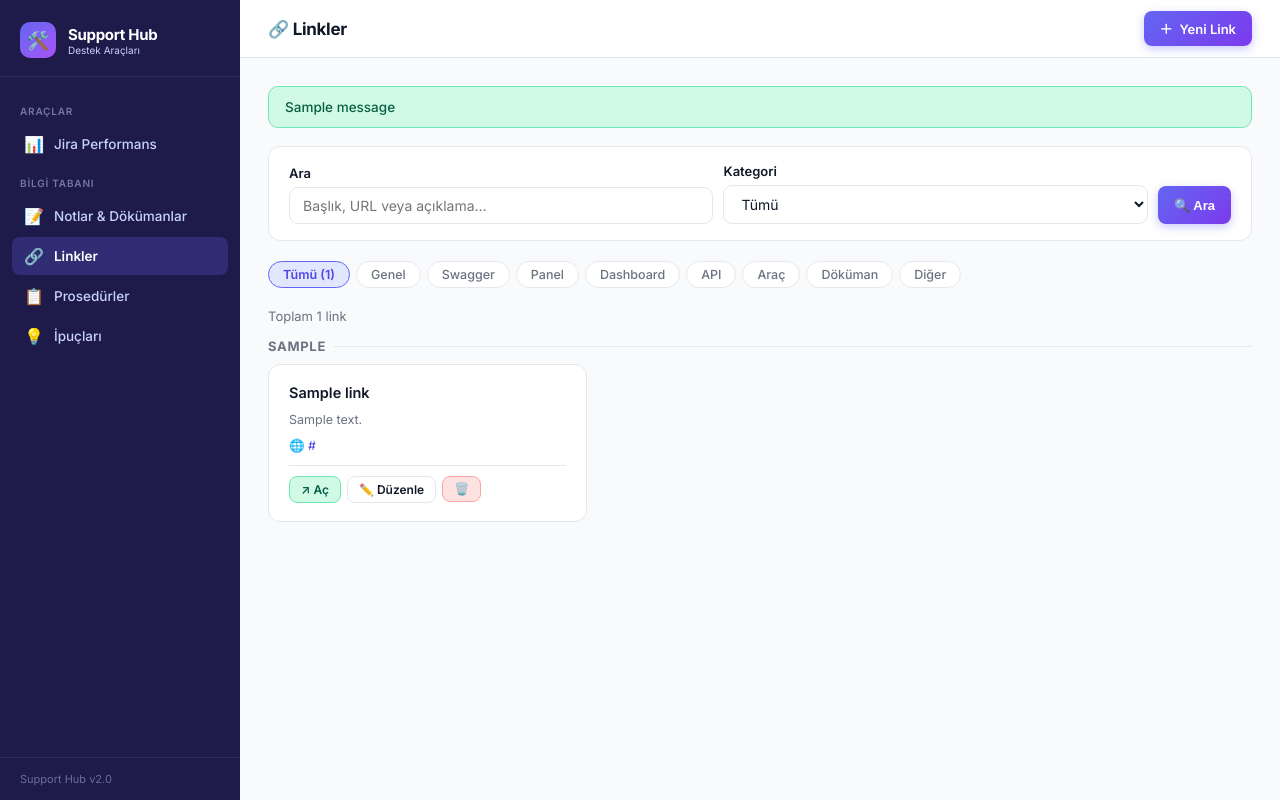
After one commit to kerimbiber/jira-support, a Flask app: page /links in a window 1280 px wide. The commit adds this page. Run offline with Flask 3, Linux system fonts and the light colour scheme; tables that the repository leaves empty hold one stand-in row (values such as "Sample post"); one stand-in notice (Sample message) is shown.

Commit message:
Add dedicated Links page with category support
Co-authored-by: kerimbiber <26962397+kerimbiber@users.noreply.github.com>

```diff
--- a/app.py
+++ b/app.py
@@ -34,6 +34,17 @@ def init_db():
             id INTEGER PRIMARY KEY AUTOINCREMENT,
             title TEXT NOT NULL,
             content TEXT NOT NULL,
+            category TEXT NOT NULL DEFAULT 'Genel',
+            created_at TEXT NOT NULL,
+            updated_at TEXT NOT NULL
+        )
+    ''')
+    conn.execute('''
+        CREATE TABLE IF NOT EXISTS links (
+            id INTEGER PRIMARY KEY AUTOINCREMENT,
+            title TEXT NOT NULL,
+            url TEXT NOT NULL,
+            description TEXT NOT NULL DEFAULT '',
             category TEXT NOT NULL DEFAULT 'Genel',
             created_at TEXT NOT NULL,
             updated_at TEXT NOT NULL
@@ -322,5 +333,111 @@ def note_delete(note_id):
     return redirect(url_for('notes_list'))
 
 
+LINK_CATEGORIES = ['Genel', 'Swagger', 'Panel', 'Dashboard', 'API', 'Araç', 'Döküman', 'Diğer']
+
+
+@app.route('/links')
+def links_list():
+    search = request.args.get('q', '').strip()
+    category = request.args.get('category', '').strip()
+
+    conn = get_db()
+    params = []
+    where = "WHERE 1=1"
+    if search:
+        where += " AND (title LIKE ? OR description LIKE ? OR url LIKE ?)"
+        params += [f'%{search}%', f'%{search}%', f'%{search}%']
+    if category:
+        where += " AND category = ?"
+        params.append(category)
+
+    total = conn.execute(f"SELECT COUNT(*) FROM links {where}", params).fetchone()[0]
+    links = conn.execute(
+        f"SELECT * FROM links {where} ORDER BY category ASC, title ASC",
+        params
+    ).fetchall()
+    conn.close()
+
+    return render_template(
+        'links.html',
+        links=links,
+        search=search,
+        category=category,
+        categories=LINK_CATEGORIES,
+        total=total,
+    )
+
+
+@app.route('/links/new', methods=['GET', 'POST'])
+def link_new():
+    if request.method == 'POST':
+        title = request.form.get('title', '').strip()
+        url = request.form.get('url', '').strip()
+        description = request.form.get('description', '').strip()
+        category = request.form.get('category', 'Genel').strip()
+        if not title or not url:
+            flash('Başlık ve URL zorunludur.', 'error')
+            return render_template('link_form.html', categories=LINK_CATEGORIES,
+                                   link=None, title=title, url=url,
+                                   description=description, category=category)
+        now = datetime.now().strftime('%Y-%m-%d %H:%M:%S')
+        conn = get_db()
+        conn.execute(
+            "INSERT INTO links (title, url, description, category, created_at, updated_at) VALUES (?, ?, ?, ?, ?, ?)",
+            (title, url, description, category, now, now)
+        )
+        conn.commit()
+        conn.close()
+        flash('Link başarıyla eklendi.', 'success')
+        return redirect(url_for('links_list'))
+    return render_template('link_form.html', categories=LINK_CATEGORIES, link=None,
+                           title='', url='', description='', category='Genel')
+
+
+@app.route('/links/<int:link_id>/edit', methods=['GET', 'POST'])
+def link_edit(link_id):
+    conn = get_db()
+    link = conn.execute("SELECT * FROM links WHERE id = ?", (link_id,)).fetchone()
+    conn.close()
+    if link is None:
+        flash('Link bulunamadı.', 'error')
+        return redirect(url_for('links_list'))
+
+    if request.method == 'POST':
+        title = request.form.get('title', '').strip()
+        url = request.form.get('url', '').strip()
+        description = request.form.get('description', '').strip()
+        category = request.form.get('category', 'Genel').strip()
+        if not title or not url:
+            flash('Başlık ve URL zorunludur.', 'error')
+            return render_template('link_form.html', categories=LINK_CATEGORIES,
+                                   link=link, title=title, url=url,
+                                   description=description, category=category)
+        now = datetime.now().strftime('%Y-%m-%d %H:%M:%S')
+        conn = get_db()
+        conn.execute(
+            "UPDATE links SET title=?, url=?, description=?, category=?, updated_at=? WHERE id=?",
+            (title, url, description, category, now, link_id)
+        )
+        conn.commit()
+        conn.close()
+        flash('Link başarıyla güncellendi.', 'success')
+        return redirect(url_for('links_list'))
+
+    return render_template('link_form.html', categories=LINK_CATEGORIES, link=link,
+                           title=link['title'], url=link['url'],
+                           description=link['description'], category=link['category'])
+
+
+@app.route('/links/<int:link_id>/delete', methods=['POST'])
+def link_delete(link_id):
+    conn = get_db()
+    conn.execute("DELETE FROM links WHERE id = ?", (link_id,))
+    conn.commit()
+    conn.close()
+    flash('Link silindi.', 'success')
+    return redirect(url_for('links_list'))
+
+
 if __name__ == '__main__':
     app.run(debug=True, host='0.0.0.0', port=int(os.environ.get('PORT', 5000)))
--- a/templates/base.html
+++ b/templates/base.html
@@ -363,6 +363,9 @@
             <a href="{{ url_for('notes_list') }}" class="nav-link {% if request.endpoint in ['notes_list','note_detail','note_new','note_edit'] %}active{% endif %}">
                 <span class="nav-icon">📝</span> Notlar &amp; Dökümanlar
             </a>
+            <a href="{{ url_for('links_list') }}" class="nav-link {% if request.endpoint in ['links_list','link_new','link_edit'] %}active{% endif %}">
+                <span class="nav-icon">🔗</span> Linkler
+            </a>
             <a href="{{ url_for('notes_list', category='Prosedür') }}" class="nav-link">
                 <span class="nav-icon">📋</span> Prosedürler
             </a>
--- /dev/null
+++ b/templates/links.html
@@ -0,0 +1,293 @@
+{% extends "base.html" %}
+
+{% block title %}Linkler – Support Hub{% endblock %}
+{% block page_title %}🔗 Linkler{% endblock %}
+
+{% block topbar_actions %}
+    <a href="{{ url_for('link_new') }}" class="btn btn-primary">
+        <span>＋</span> Yeni Link
+    </a>
+{% endblock %}
+
+{% block extra_styles %}
+<style>
+    .search-bar {
+        background: var(--white);
+        border: 1px solid var(--border);
+        border-radius: 12px;
+        padding: 16px 20px;
+        margin-bottom: 20px;
+        display: flex;
+        gap: 10px;
+        flex-wrap: wrap;
+        align-items: flex-end;
+    }
+    .search-bar .form-group { margin-bottom: 0; flex: 1; min-width: 180px; }
+
+    .category-tabs {
+        display: flex;
+        gap: 6px;
+        flex-wrap: wrap;
+        margin-bottom: 20px;
+    }
+    .category-tab {
+        padding: 5px 14px;
+        border-radius: 99px;
+        font-size: 12.5px;
+        font-weight: 500;
+        text-decoration: none;
+        border: 1px solid var(--border);
+        color: var(--text-secondary);
+        background: var(--white);
+        transition: background 0.18s, color 0.18s, border-color 0.18s;
+    }
+    .category-tab:hover, .category-tab.active {
+        background: var(--primary-light);
+        color: var(--primary-dark);
+        border-color: var(--primary);
+    }
+    .category-tab.active { font-weight: 600; }
+
+    .results-info {
+        font-size: 13px;
+        color: var(--text-secondary);
+        margin-bottom: 14px;
+    }
+
+    .links-section { margin-bottom: 32px; }
+
+    .links-section-title {
+        font-size: 13px;
+        font-weight: 700;
+        color: var(--text-secondary);
+        text-transform: uppercase;
+        letter-spacing: 0.7px;
+        margin-bottom: 10px;
+        display: flex;
+        align-items: center;
+        gap: 8px;
+    }
+    .links-section-title::after {
+        content: '';
+        flex: 1;
+        height: 1px;
+        background: var(--border);
+    }
+
+    .links-grid {
+        display: grid;
+        grid-template-columns: repeat(auto-fill, minmax(280px, 1fr));
+        gap: 14px;
+    }
+
+    .link-card {
+        background: var(--white);
+        border: 1px solid var(--border);
+        border-radius: 12px;
+        padding: 18px 20px;
+        display: flex;
+        flex-direction: column;
+        gap: 8px;
+        transition: box-shadow 0.2s, transform 0.18s, border-color 0.2s;
+        position: relative;
+        overflow: hidden;
+    }
+    .link-card::before {
+        content: '';
+        position: absolute;
+        top: 0; left: 0; right: 0;
+        height: 3px;
+        background: linear-gradient(90deg, var(--primary), #a855f7);
+        border-radius: 3px 3px 0 0;
+        opacity: 0;
+        transition: opacity 0.2s;
+    }
+    .link-card:hover {
+        box-shadow: 0 6px 20px rgba(0,0,0,0.08);
+        transform: translateY(-2px);
+        border-color: var(--primary);
+    }
+    .link-card:hover::before { opacity: 1; }
+
+    .link-card-header {
+        display: flex;
+        justify-content: space-between;
+        align-items: flex-start;
+        gap: 8px;
+    }
+
+    .link-title {
+        font-size: 14.5px;
+        font-weight: 600;
+        color: var(--text-primary);
+        line-height: 1.4;
+        flex: 1;
+    }
+
+    .link-url {
+        font-size: 12.5px;
+        color: var(--primary-dark);
+        text-decoration: none;
+        word-break: break-all;
+        display: flex;
+        align-items: center;
+        gap: 5px;
+    }
+    .link-url:hover { text-decoration: underline; }
+
+    .link-description {
+        font-size: 12.5px;
+        color: var(--text-secondary);
+        line-height: 1.5;
+        display: -webkit-box;
+        -webkit-line-clamp: 2;
+        -webkit-box-orient: vertical;
+        overflow: hidden;
+    }
+
+    .link-card-actions {
+        display: flex;
+        gap: 6px;
+        margin-top: 4px;
+        padding-top: 10px;
+        border-top: 1px solid var(--border);
+    }
+
+    .empty-state {
+        text-align: center;
+        padding: 60px 24px;
+        color: var(--text-secondary);
+    }
+    .empty-state .empty-icon { font-size: 52px; margin-bottom: 14px; }
+    .empty-state h3 { font-size: 17px; color: var(--text-primary); margin-bottom: 6px; }
+    .empty-state p { font-size: 13.5px; margin-bottom: 20px; }
+</style>
+{% endblock %}
+
+{% block content %}
+<!-- Search & filter -->
+<form method="get" action="{{ url_for('links_list') }}" class="search-bar">
+    <div class="form-group">
+        <label for="q">Ara</label>
+        <input type="text" id="q" name="q" class="form-control"
+               placeholder="Başlık, URL veya açıklama…" value="{{ search }}">
+    </div>
+    <div class="form-group" style="min-width:160px;">
+        <label for="category">Kategori</label>
+        <select id="category" name="category" class="form-control">
+            <option value="">Tümü</option>
+            {% for cat in categories %}
+                <option value="{{ cat }}" {% if category == cat %}selected{% endif %}>{{ cat }}</option>
+            {% endfor %}
+        </select>
+    </div>
+    <button type="submit" class="btn btn-primary" style="height:38px;align-self:flex-end;">🔍 Ara</button>
+    {% if search or category %}
+        <a href="{{ url_for('links_list') }}" class="btn btn-secondary" style="height:38px;align-self:flex-end;">✕ Temizle</a>
+    {% endif %}
+</form>
+
+<!-- Quick category tabs -->
+<div class="category-tabs">
+    <a href="{{ url_for('links_list', q=search) }}"
+       class="category-tab {% if not category %}active{% endif %}">Tümü ({{ total }})</a>
+    {% for cat in categories %}
+        <a href="{{ url_for('links_list', category=cat, q=search) }}"
+           class="category-tab {% if category == cat %}active{% endif %}">{{ cat }}</a>
+    {% endfor %}
+</div>
+
+{% if links %}
+    <p class="results-info">
+        {% if search or category %}
+            "<strong>{% if search %}{{ search }}{% endif %}{% if category %} [{{ category }}]{% endif %}</strong>" için {{ total }} sonuç
+        {% else %}
+            Toplam {{ total }} link
+        {% endif %}
+    </p>
+
+    {% if category %}
+        <!-- Filtered: flat grid -->
+        <div class="links-grid">
+            {% for link in links %}
+            <div class="link-card">
+                <div class="link-card-header">
+                    <span class="link-title">{{ link['title'] }}</span>
+                    <span class="badge badge-primary">{{ link['category'] }}</span>
+                </div>
+                {% if link['description'] %}
+                    <p class="link-description">{{ link['description'] }}</p>
+                {% endif %}
+                <a href="{{ link['url'] }}" target="_blank" rel="noopener noreferrer" class="link-url">
+                    🌐 {{ link['url'] }}
+                </a>
+                <div class="link-card-actions">
+                    <a href="{{ link['url'] }}" target="_blank" rel="noopener noreferrer"
+                       class="btn btn-success btn-sm">↗ Aç</a>
+                    <a href="{{ url_for('link_edit', link_id=link['id']) }}"
+                       class="btn btn-secondary btn-sm">✏️ Düzenle</a>
+                    <form method="post" action="{{ url_for('link_delete', link_id=link['id']) }}"
+                          onsubmit="return confirm('Bu linki silmek istediğinizden emin misiniz?');"
+                          style="display:inline;">
+                        <button type="submit" class="btn btn-danger btn-sm">🗑️</button>
+                    </form>
+                </div>
+            </div>
+            {% endfor %}
+        </div>
+    {% else %}
+        <!-- Grouped by category -->
+        {% set ns = namespace(current_cat=None) %}
+        {% for link in links %}
+            {% if link['category'] != ns.current_cat %}
+                {% if ns.current_cat is not none %}
+                    </div></div>
+                {% endif %}
+                {% set ns.current_cat = link['category'] %}
+                <div class="links-section">
+                <div class="links-section-title">{{ link['category'] }}</div>
+                <div class="links-grid">
+            {% endif %}
+            <div class="link-card">
+                <div class="link-card-header">
+                    <span class="link-title">{{ link['title'] }}</span>
+                </div>
+                {% if link['description'] %}
+                    <p class="link-description">{{ link['description'] }}</p>
+                {% endif %}
+                <a href="{{ link['url'] }}" target="_blank" rel="noopener noreferrer" class="link-url">
+                    🌐 {{ link['url'] }}
+                </a>
+                <div class="link-card-actions">
+                    <a href="{{ link['url'] }}" target="_blank" rel="noopener noreferrer"
+                       class="btn btn-success btn-sm">↗ Aç</a>
+                    <a href="{{ url_for('link_edit', link_id=link['id']) }}"
+                       class="btn btn-secondary btn-sm">✏️ Düzenle</a>
+                    <form method="post" action="{{ url_for('link_delete', link_id=link['id']) }}"
+                          onsubmit="return confirm('Bu linki silmek istediğinizden emin misiniz?');"
+                          style="display:inline;">
+                        <button type="submit" class="btn btn-danger btn-sm">🗑️</button>
+                    </form>
+                </div>
+            </div>
+        {% endfor %}
+        {% if ns.current_cat is not none %}
+            </div></div>
+        {% endif %}
+    {% endif %}
+
+{% else %}
+    <div class="empty-state">
+        <div class="empty-icon">🔗</div>
+        {% if search or category %}
+            <h3>Sonuç bulunamadı</h3>
+            <p>Arama kriterlerinize uyan link bulunamadı.</p>
+            <a href="{{ url_for('links_list') }}" class="btn btn-secondary">Tüm Linkleri Göster</a>
+        {% else %}
+            <h3>Henüz link yok</h3>
+            <p>Swagger, panel ve sık kullandığınız linkleri buraya ekleyebilirsiniz.</p>
+            <a href="{{ url_for('link_new') }}" class="btn btn-primary">＋ İlk Linki Ekle</a>
+        {% endif %}
+    </div>
+{% endif %}
+{% endblock %}
```
Also changed, not shown: templates/link_form.html (added, +94 -0 lines).
